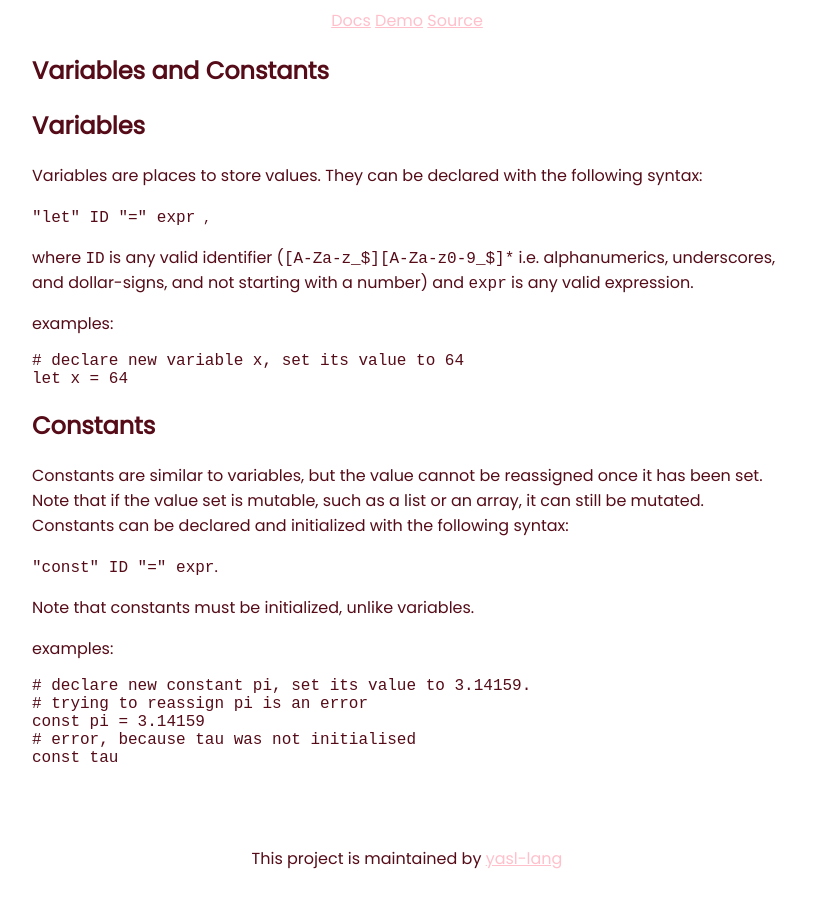
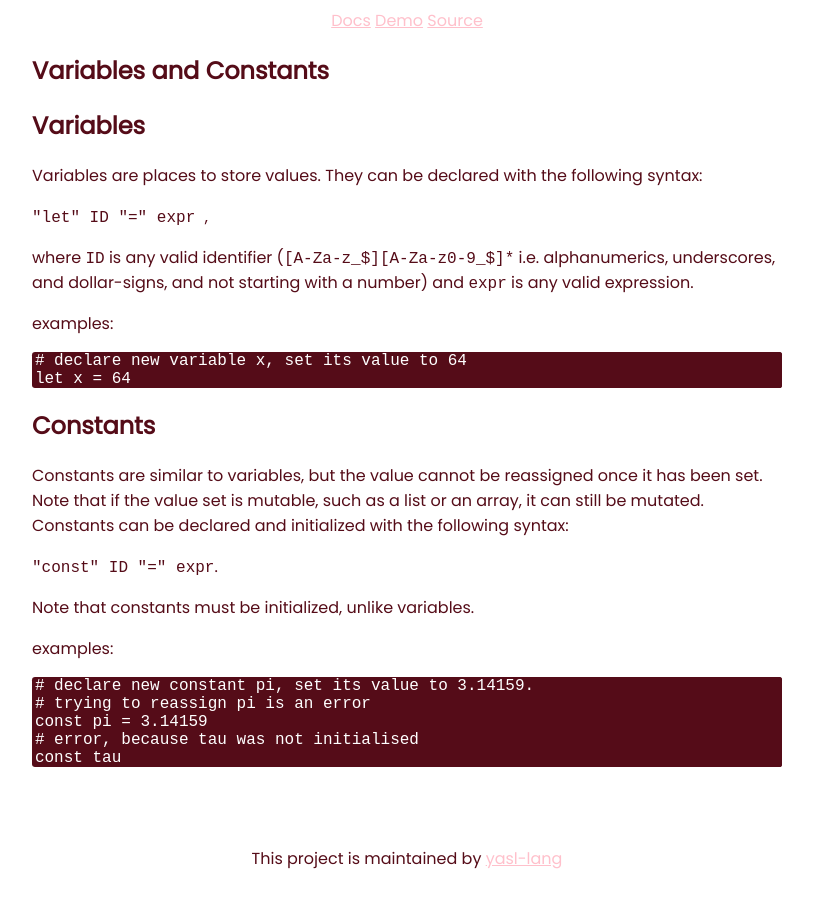
Before and after one commit to yasl-lang/docs, a Jekyll site: the page built from basic-concepts/variables-and-constants.md, in a window 1280 px wide. Shown: the whole page, without its empty margins (233-1046 px from the left). Built offline with Jekyll 4.4.1, drawn with Linux system fonts in a browser that asks for light colours; our own code applies the rules of GitHub Pages for plain Markdown files; a script that is not in the unit is left out.

Commit message:
Update style.scss

```diff
--- a/assets/css/style.scss
+++ b/assets/css/style.scss
@@ -44,6 +44,14 @@ a:hover {
   font-weight: bold;
 }
 
+.highlight {
+   color: white;
+  background-color: var(--rosewood);
+  border-radius: 0.2em;
+  border: 0.2em;
+  padding-left: 0.1em;
+}
+
 code {
   font-family: 'Ubuntu Mono', monospace;
 }
```
